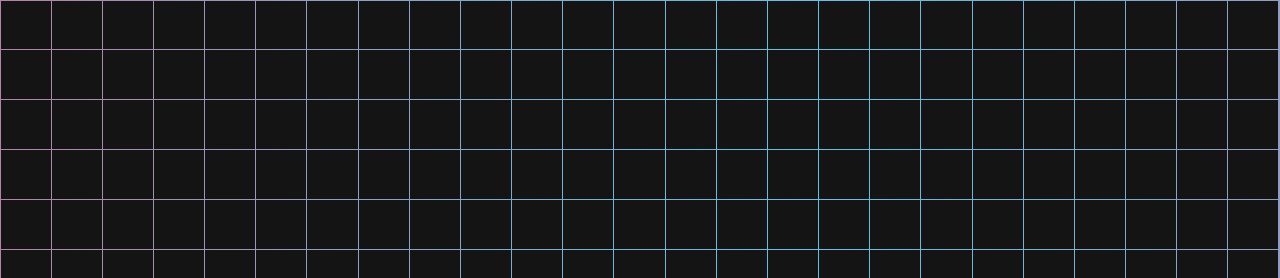
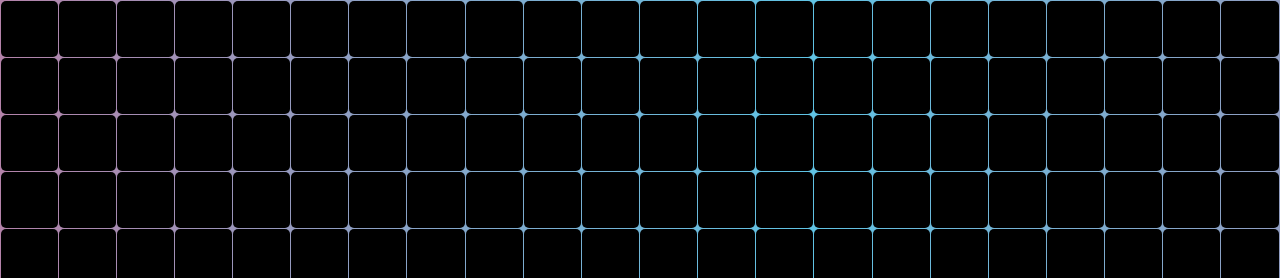
Before and after one commit to Mister-Gallardo/Anime-JS-Project, a plain HTML site: page index.html in a window 1280 px wide. Shown: the top 278 px of the page. Drawn offline with nearby package versions, Linux system fonts and the light colour scheme.

Commit message:
New sizes

```diff
--- a/index.js
+++ b/index.js
@@ -45,8 +45,8 @@ const createTiles = quantity => {
 const createGrid = () => {
     wrapper.innerHTML = ""
 
-    columns = Math.floor(document.body.clientWidth / 50)
-    rows = Math.floor(document.body.clientHeight / 50)
+    columns = Math.floor(document.body.clientWidth / 57)
+    rows = Math.floor(document.body.clientHeight / 57)
 
     wrapper.style.setProperty("--columns", columns)
     wrapper.style.setProperty("--rows", rows)
--- a/style.css
+++ b/style.css
@@ -57,8 +57,9 @@ body {
 
 .tile::before {
     content: "";
-    background-color: rgb(20, 20, 20);
-
+    background-color: rgb(0, 0, 0);
+    border-radius: 5px;
+    margin: 0;
     position: absolute;
     inset: .5px;
 }
```
